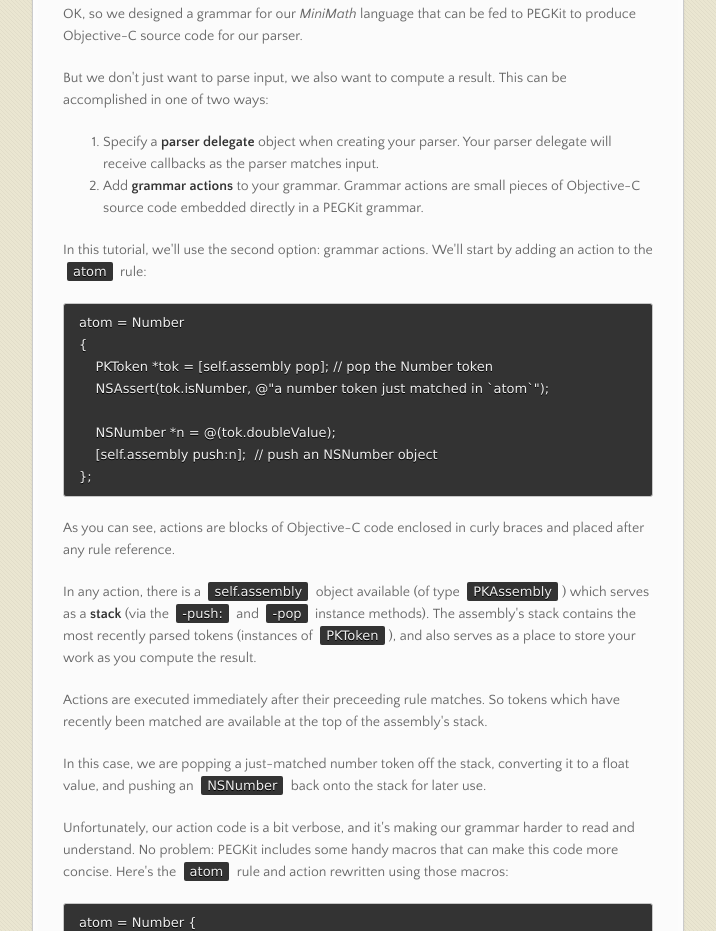
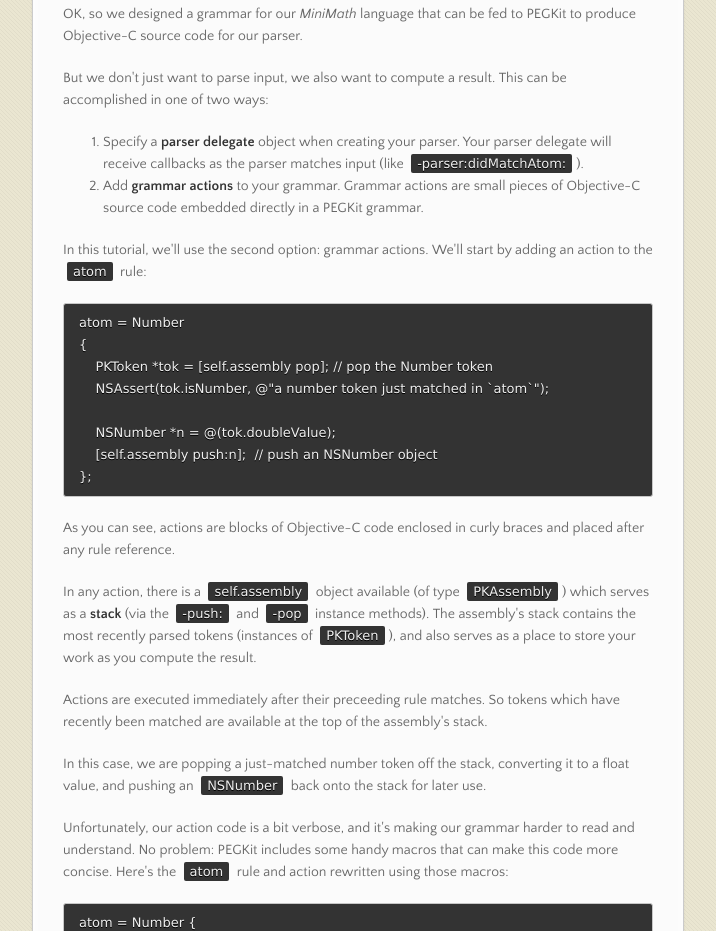
Before and after one commit to itod/PEGKitMiniMathTutorial, a plain HTML site: page index.html in a window 1280 px wide. Shown: the part 2800-3731 px from the top of the page, without its empty margins (283-999 px from the left). Drawn offline with nearby package versions, Linux system fonts and the light colour scheme.

```diff
--- a/index.html
+++ b/index.html
@@ -144,7 +144,7 @@ atom = Number;
 <p>But we don't just want to parse input, we also want to compute a result. This can be accomplished in one of two ways:</p>
 
 <ol>
-<li>Specify a <strong>parser delegate</strong> object when creating your parser. Your parser delegate will receive callbacks as the parser matches input.</li>
+<li>Specify a <strong>parser delegate</strong> object when creating your parser. Your parser delegate will receive callbacks as the parser matches input (like <code>-parser:didMatchAtom:</code>).</li>
 <li>Add <strong>grammar actions</strong> to your grammar. Grammar actions are small pieces of Objective-C source code embedded directly in a PEGKit grammar.</li>
 </ol><p>In this tutorial, we'll use the second option: grammar actions. We'll start by adding an action to the <code>atom</code> rule:</p>
 
```
Also changed, not shown: params.json (+1 -1 lines).
